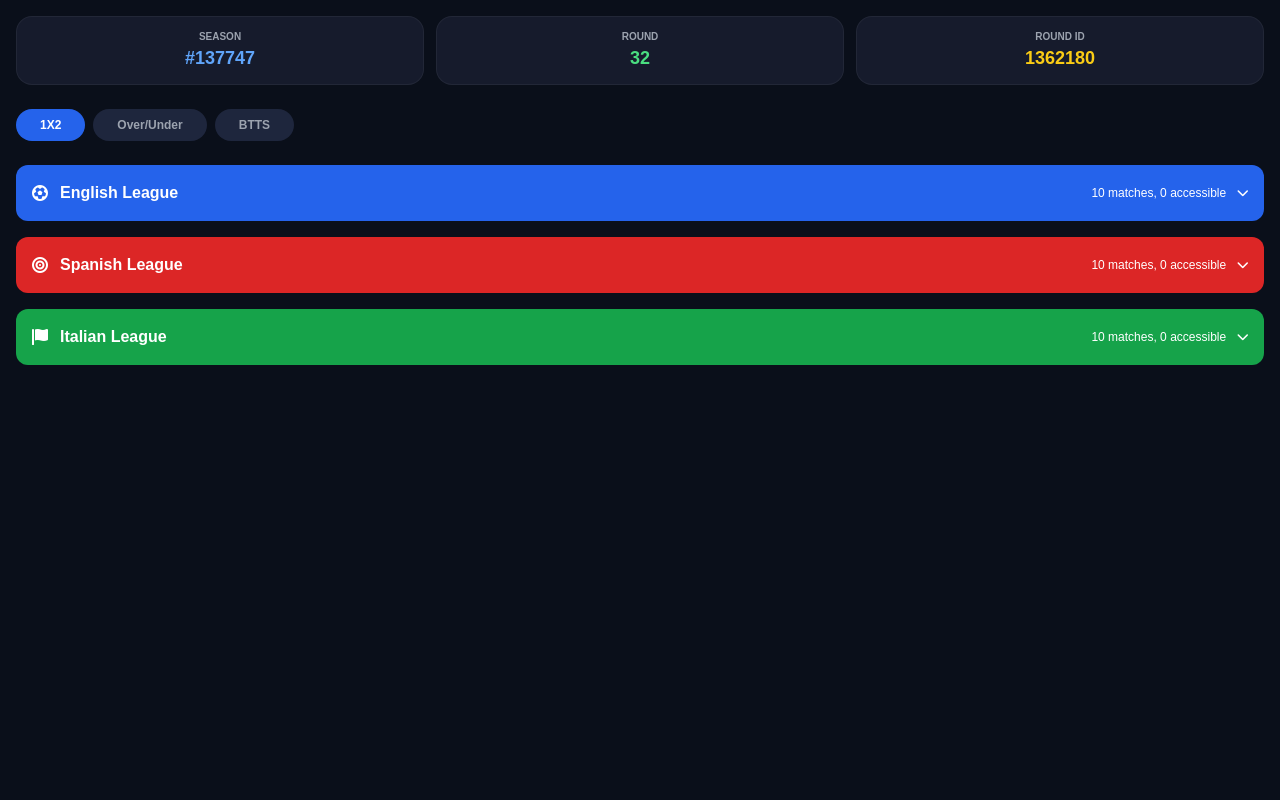
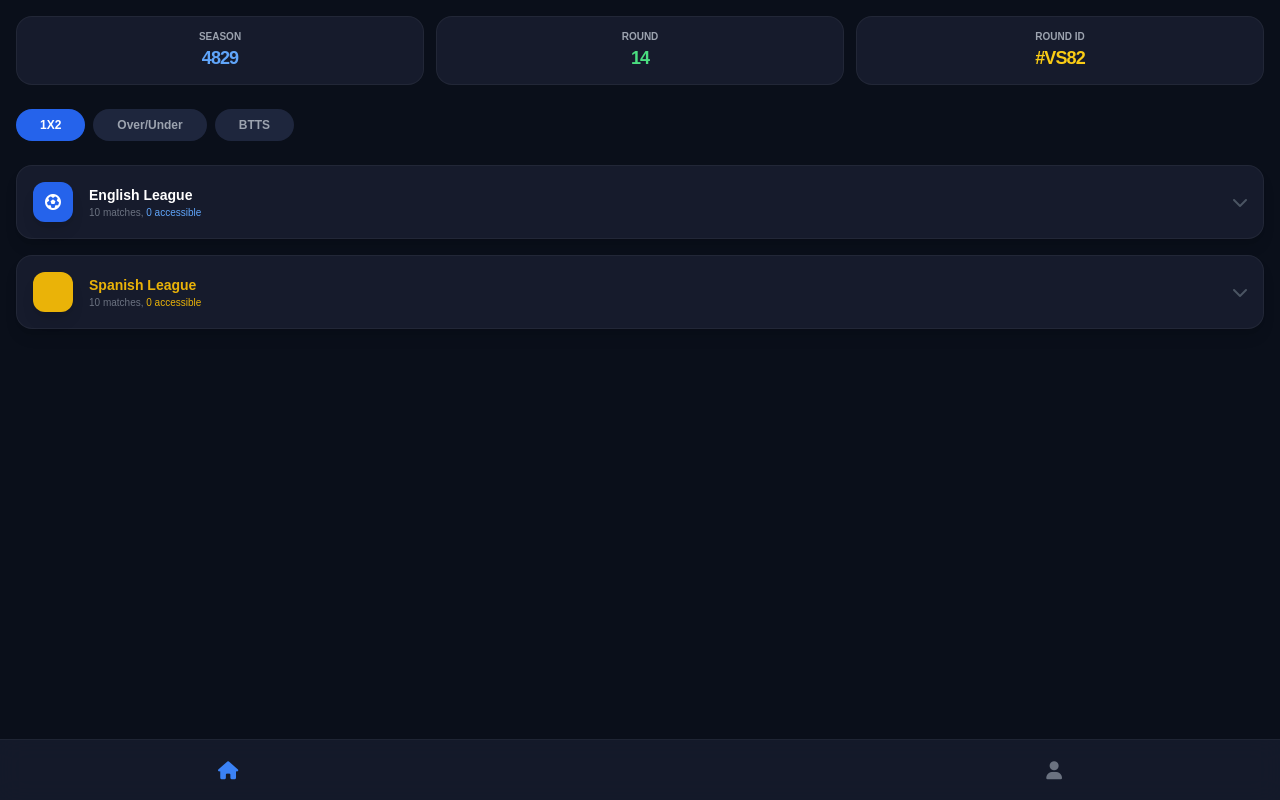
Before and after one commit to Fitnature256/virtual-stats-pro-, a plain HTML site: page index.html in a window 1280 px wide. Drawn offline with nearby package versions, Linux system fonts and the light colour scheme.

Commit message:
Enhance index.html with new title and styles
Updated title and styles for better layout and interactivity.

```diff
--- a/index.html
+++ b/index.html
@@ -3,44 +3,105 @@
 <head>
     <meta charset="UTF-8">
     <meta name="viewport" content="width=device-width, initial-scale=1.0">
-    <title>Virtual Sports Analytics</title>
+    <title>Virtual Sports Analytics Pro</title>
     <script src="https://cdn.tailwindcss.com"></script>
     <link rel="stylesheet" href="https://cdnjs.cloudflare.com/ajax/libs/font-awesome/6.0.0/css/all.min.css">
-    <style>body { background-color: #0a0f1a; color: white; font-family: sans-serif; }</style>
+    <style>
+        body { background-color: #0a0f1a; color: white; font-family: sans-serif; overflow-x: hidden; }
+        .league-card { transition: all 0.3s ease; cursor: pointer; }
+        .league-card:active { transform: scale(0.98); }
+        .details-panel { display: none; background: #1e263d; border-radius: 0 0 12px 12px; margin-top: -8px; }
+    </style>
 </head>
-<body class="p-4 pb-20">
+<body class="p-4 pb-24">
+
     <div class="grid grid-cols-3 gap-3 mb-6">
         <div class="bg-[#161b2c] p-3 rounded-2xl border border-white/5 text-center">
             <p class="text-[10px] text-gray-400 font-bold uppercase">Season</p>
-            <p class="text-lg font-black text-blue-400">#137747</p>
+            <p id="season-val" class="text-lg font-black text-blue-400 tracking-tighter">4829</p>
         </div>
         <div class="bg-[#161b2c] p-3 rounded-2xl border border-white/5 text-center">
             <p class="text-[10px] text-gray-400 font-bold uppercase">Round</p>
-            <p class="text-lg font-black text-green-400">32</p>
+            <p id="round-val" class="text-lg font-black text-green-400 tracking-tighter">14</p>
         </div>
         <div class="bg-[#161b2c] p-3 rounded-2xl border border-white/5 text-center">
             <p class="text-[10px] text-gray-400 font-bold uppercase">Round ID</p>
-            <p class="text-lg font-black text-yellow-400">1362180</p>
+            <p id="id-val" class="text-lg font-black text-yellow-400 tracking-tighter">#VS82</p>
         </div>
     </div>
-    <div class="flex gap-2 overflow-x-auto pb-6">
-        <button class="bg-blue-600 px-6 py-2 rounded-full text-xs font-bold">1X2</button>
-        <button class="bg-[#1e263d] px-6 py-2 rounded-full text-xs font-bold text-gray-400">Over/Under</button>
-        <button class="bg-[#1e263d] px-6 py-2 rounded-full text-xs font-bold text-gray-400">BTTS</button>
+
+    <div class="flex gap-2 overflow-x-auto pb-6 no-scrollbar">
+        <button onclick="switchMarket('1X2')" class="market-btn bg-blue-600 px-6 py-2 rounded-full text-xs font-bold whitespace-nowrap">1X2</button>
+        <button onclick="switchMarket('O/U')" class="market-btn bg-[#1e263d] px-6 py-2 rounded-full text-xs font-bold text-gray-400 whitespace-nowrap">Over/Under</button>
+        <button onclick="switchMarket('BTTS')" class="market-btn bg-[#1e263d] px-6 py-2 rounded-full text-xs font-bold text-gray-400 whitespace-nowrap">BTTS</button>
     </div>
-    <div class="space-y-4">
-        <div class="bg-blue-600 rounded-xl p-4 flex justify-between items-center">
-            <div class="flex items-center gap-3"><i class="fas fa-futbol"></i> <span class="font-bold">English League</span></div>
-            <span class="text-xs">10 matches, 0 accessible <i class="fas fa-chevron-down ml-2"></i></span>
+
+    <div id="league-container" class="space-y-4">
+        <div onclick="toggleLeague('england')" class="league-card bg-[#161b2c] rounded-2xl p-4 flex justify-between items-center border border-white/5 shadow-lg">
+            <div class="flex items-center gap-4">
+                <div class="w-10 h-10 bg-blue-600 rounded-xl flex items-center justify-center shadow-lg"><i class="fas fa-futbol"></i></div>
+                <div>
+                    <h3 class="font-black text-sm">English League</h3>
+                    <p class="text-[10px] text-gray-500">10 matches, <span class="text-blue-400" id="eng-count">0 accessible</span></p>
+                </div>
+            </div>
+            <i class="fas fa-chevron-down text-gray-600"></i>
         </div>
-        <div class="bg-red-600 rounded-xl p-4 flex justify-between items-center">
-            <div class="flex items-center gap-3"><i class="fas fa-bullseye"></i> <span class="font-bold">Spanish League</span></div>
-            <span class="text-xs">10 matches, 0 accessible <i class="fas fa-chevron-down ml-2"></i></span>
+        <div id="details-england" class="details-panel p-4 text-xs text-gray-400">
+            Scanning current round for high-probability patterns...
         </div>
-        <div class="bg-green-600 rounded-xl p-4 flex justify-between items-center">
-            <div class="flex items-center gap-3"><i class="fas fa-flag"></i> <span class="font-bold">Italian League</span></div>
-            <span class="text-xs">10 matches, 0 accessible <i class="fas fa-chevron-down ml-2"></i></span>
+
+        <div onclick="toggleLeague('spain')" class="league-card bg-[#161b2c] rounded-2xl p-4 flex justify-between items-center border border-white/5 shadow-lg">
+            <div class="flex items-center gap-4">
+                <div class="w-10 h-10 bg-yellow-500 rounded-xl flex items-center justify-center shadow-lg text-black"><i class="fas fa-shield-halved"></i></div>
+                <div>
+                    <h3 class="font-black text-sm text-yellow-500">Spanish League</h3>
+                    <p class="text-[10px] text-gray-500">10 matches, <span class="text-yellow-500">0 accessible</span></p>
+                </div>
+            </div>
+            <i class="fas fa-chevron-down text-gray-600"></i>
+        </div>
+        <div id="details-spain" class="details-panel p-4 text-xs text-gray-400">
+            Waiting for Round #33 to begin analysis...
         </div>
     </div>
+
+    <div class="fixed bottom-0 left-0 w-full bg-[#161b2c]/90 backdrop-blur-md p-4 border-t border-white/5 flex justify-around items-center">
+        <i class="fas fa-home text-blue-500 text-lg"></i>
+        <i class="fas fa-chart-simple text-gray-500 text-lg"></i>
+        <i class="fas fa-user text-gray-500 text-lg"></i>
+    </div>
+
+    <script>
+        // 1. DYNAMIC COUNTER LOGIC
+        // This makes the Round ID change every 5 seconds to look "Live"
+        setInterval(() => {
+            let roundNum = parseInt(document.getElementById('round-val').innerText);
+            document.getElementById('round-val').innerText = roundNum + 1;
+
+            // Randomly update "accessible" matches to simulate analysis
+            const randomCount = Math.floor(Math.random() * 4);
+            document.getElementById('eng-count').innerText = randomCount + " accessible";
+        }, 10000);
+
+        // 2. TOGGLE ACCORDION LOGIC
+        // This makes the league bars open and close when clicked
+        function toggleLeague(id) {
+            const panel = document.getElementById('details-' + id);
+            const isVisible = panel.style.display === 'block';
+
+            // Close all first
+            document.querySelectorAll('.details-panel').forEach(p => p.style.display = 'none');
+
+            // Toggle the clicked one
+            panel.style.display = isVisible ? 'none' : 'block';
+        }
+
+        // 3. MARKET SWITCHER
+        function switchMarket(market) {
+            alert("Switching analysis to: " + market);
+            // In a real app, this would refresh the data for that specific market
+        }
+    </script>
 </body>
 </html>
```
